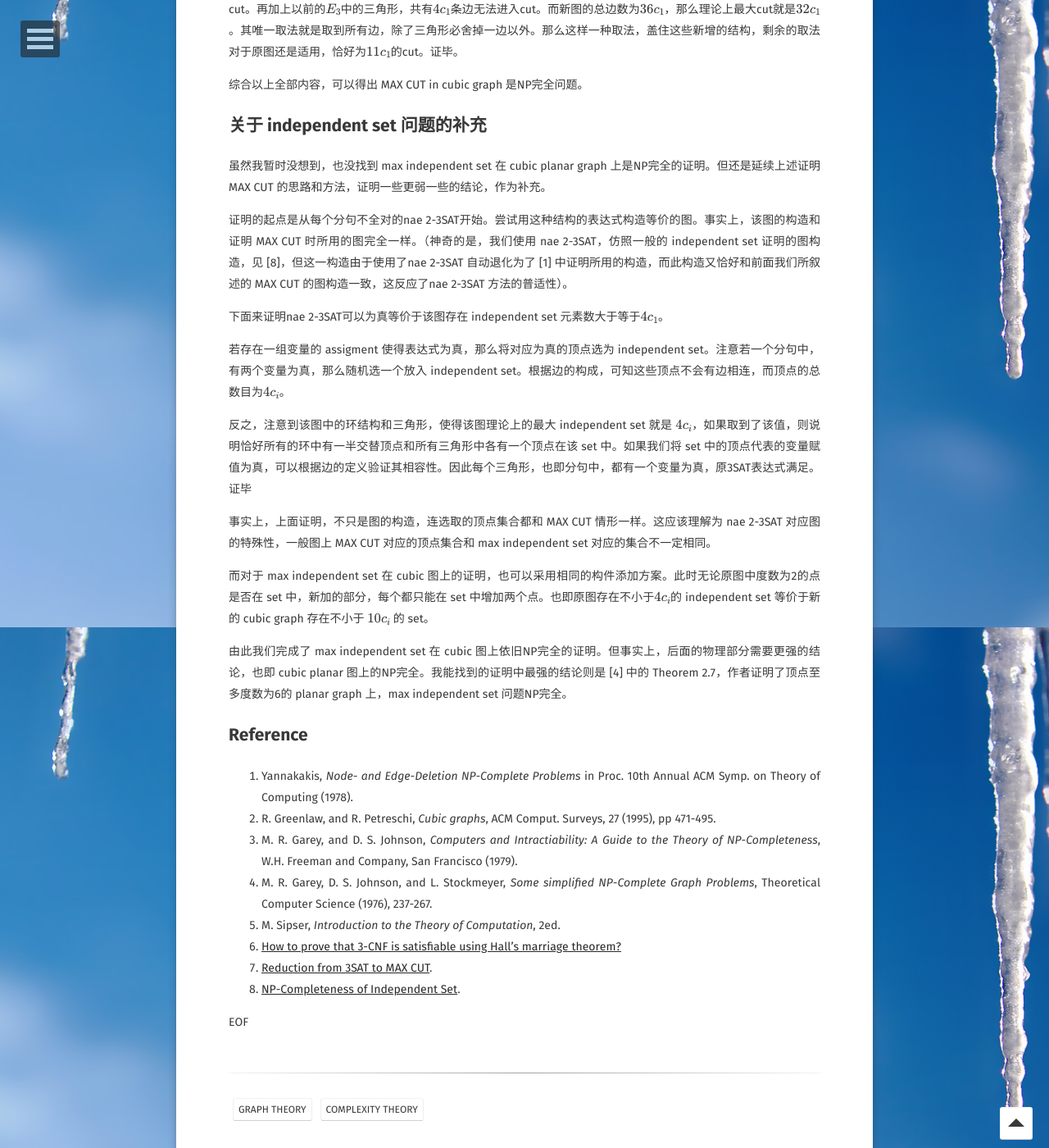
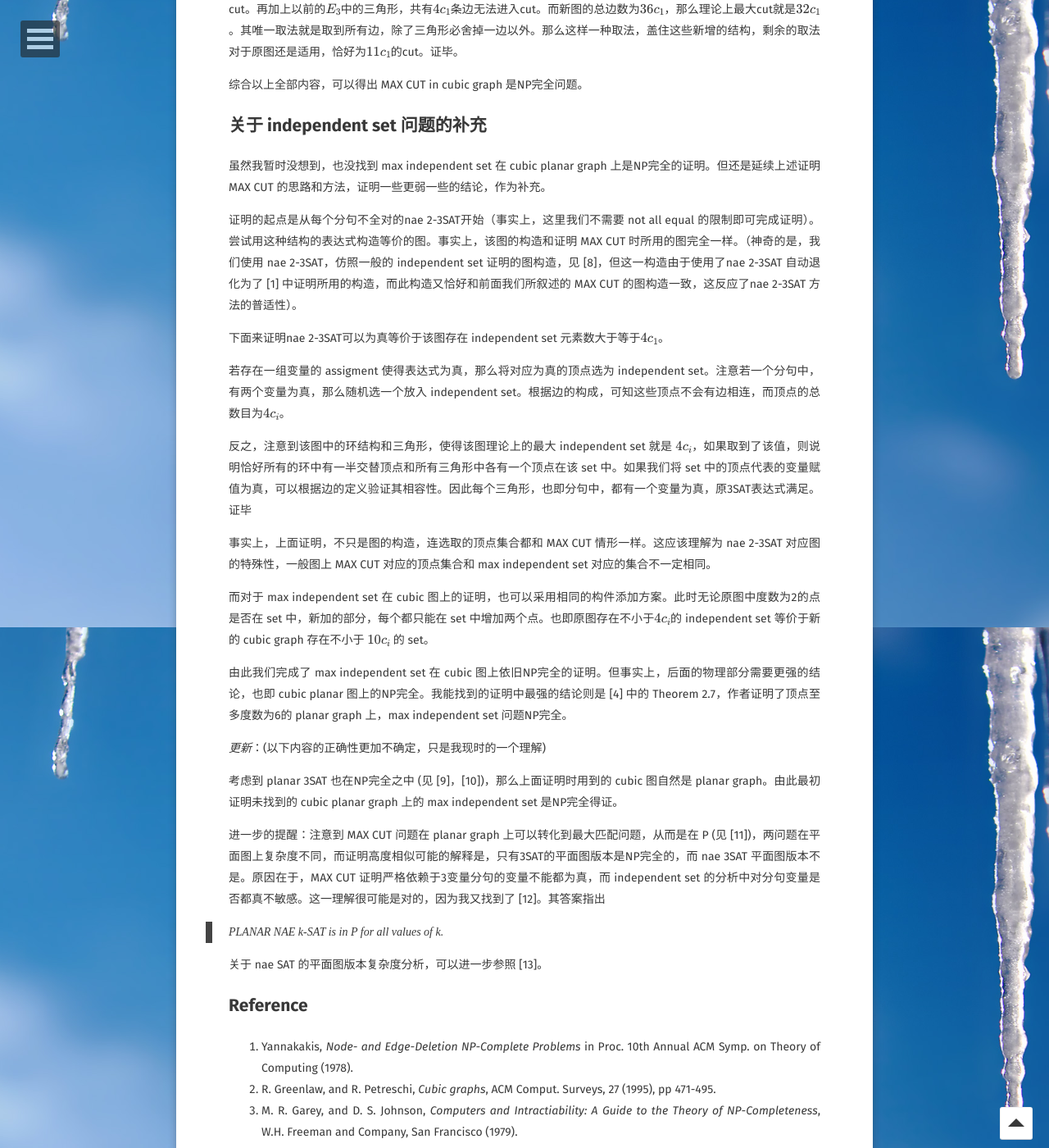
Before and after one commit to refraction-ray/refraction-ray.github.io, a Jekyll site: the page built from _posts/2018-10-09-cubic graph 上的 NP 完全问题.md, in a window 1280 px wide and 1400 px high, scrolled down 4635 px. Shown: the whole window at 82% size. Built offline with Jekyll 4.4.1, drawn with Linux system fonts in a browser that asks for light colours; some web fonts are replaced; formulas are drawn with MathJax 3; comment, search, counter and statistics services are not loaded; some of the changed text lies outside the part shown.

Commit message:
update planar explanation

```diff
--- a/_posts/2018-10-09-cubic graph 上的 NP 完全问题.md
+++ b/_posts/2018-10-09-cubic graph 上的 NP 完全问题.md
@@ -10,8 +10,6 @@ comments: true
 
 * toc
 {:toc}
-
-
 ## 引言
 
 这篇算是**物理学中的计算理论**正式的序章，我将从 3SAT 出发，给出一个约化到 cubic graph 上的 MAX CUT 问题的证明。本来这篇是要讲两个NP完全问题的证明，以用来证明物理系统中的 NP 困难问题。但第二个问题：Maximum independent set in a planar cubic graph 的完整证明，我并没有找到，因为所有的参考文献都指向了一个找不到的引用：Maire, D., and Storer, J. A. 1977, *A note on the complexity of the superstring problem*, Tech Report N. 233, Princeton University. 而且我不是一个人，[2] 引用这篇时，还特意加上了句 as cited in [3]，说明 [2] 作者也没找到这篇文献。不过 [4] 有一个该问题弱化版的证明，给出了 at most cubic graph 和 planar at most degree-six graph 的肯定结果，我们在证明我们的主要结论，第一个NP完全问题后，会稍微跑个题证一下第二个问题的弱化版。
@@ -122,7 +120,7 @@ $$E_3$$ = {对于每个3变量分句出现的3个变量的相互三条边都连
 
 虽然我暂时没想到，也没找到 max independent set 在 cubic planar graph 上是NP完全的证明。但还是延续上述证明 MAX CUT 的思路和方法，证明一些更弱一些的结论，作为补充。
 
-证明的起点是从每个分句不全对的nae 2-3SAT开始。尝试用这种结构的表达式构造等价的图。事实上，该图的构造和证明 MAX CUT 时所用的图完全一样。（神奇的是，我们使用 nae 2-3SAT，仿照一般的 independent set 证明的图构造，见 [8]，但这一构造由于使用了nae 2-3SAT 自动退化为了 [1] 中证明所用的构造，而此构造又恰好和前面我们所叙述的 MAX CUT 的图构造一致，这反应了nae 2-3SAT 方法的普适性）。
+证明的起点是从每个分句不全对的nae 2-3SAT开始（事实上，这里我们不需要 not all equal 的限制即可完成证明）。尝试用这种结构的表达式构造等价的图。事实上，该图的构造和证明 MAX CUT 时所用的图完全一样。（神奇的是，我们使用 nae 2-3SAT，仿照一般的 independent set 证明的图构造，见 [8]，但这一构造由于使用了nae 2-3SAT 自动退化为了 [1] 中证明所用的构造，而此构造又恰好和前面我们所叙述的 MAX CUT 的图构造一致，这反应了nae 2-3SAT 方法的普适性）。
 
 下面来证明nae 2-3SAT可以为真等价于该图存在 independent set 元素数大于等于$$4c_1$$。
 
@@ -136,6 +134,16 @@ $$E_3$$ = {对于每个3变量分句出现的3个变量的相互三条边都连
 
 由此我们完成了 max independent set 在 cubic 图上依旧NP完全的证明。但事实上，后面的物理部分需要更强的结论，也即 cubic planar 图上的NP完全。我能找到的证明中最强的结论则是 [4] 中的 Theorem 2.7，作者证明了顶点至多度数为6的 planar graph 上，max independent set 问题NP完全。
 
+*更新*：(以下内容的正确性更加不确定，只是我现时的一个理解)
+
+考虑到 planar 3SAT 也在NP完全之中 (见 [9]，[10])，那么上面证明时用到的 cubic 图自然是 planar graph。由此最初证明未找到的 cubic planar graph 上的 max independent set 是NP完全得证。
+
+进一步的提醒：注意到 MAX CUT 问题在 planar graph 上可以转化到最大匹配问题，从而是在 P (见 [11])，两问题在平面图上复杂度不同，而证明高度相似可能的解释是，只有3SAT的平面图版本是NP完全的，而 nae 3SAT 平面图版本不是。原因在于，MAX CUT 证明严格依赖于3变量分句的变量不能都为真，而 independent set 的分析中对分句变量是否都真不敏感。这一理解很可能是对的，因为我又找到了 [12]。其答案指出
+
+> PLANAR NAE k-SAT is in P for all values of k.
+
+关于 nae SAT 的平面图版本复杂度分析，可以进一步参照 [13]。
+
 ## Reference
 
 1. Yannakakis, *Node- and Edge-Deletion NP-Complete Problems* in Proc. 10th Annual ACM Symp. on Theory of Computing (1978).
@@ -146,6 +154,11 @@ $$E_3$$ = {对于每个3变量分句出现的3个变量的相互三条边都连
 6. [How to prove that 3-CNF is satisfiable using Hall's marriage theorem?](https://math.stackexchange.com/questions/2606499/how-to-prove-that-3-cnf-is-satisfiable-using-halls-marriage-theorem)
 7. [Reduction from 3SAT to MAX CUT](http://www.cs.cornell.edu/courses/cs4820/2014sp/notes/reduction-maxcut.pdf).
 8. [NP-Completeness of Independent Set](https://www.nitt.edu/home/academics/departments/cse/faculty/kvi/NPC%20INDEPENDENT%20SET-CLIQUE-VERTEX%20COVER.pdf).
+9. David Lichtenstein, *Planar Formulae and Their Uses*, SIAM J. Comput., 11(2), 329-343 (1982).
+10. [Lecture note on planar 3SAT](http://courses.csail.mit.edu/6.890/fall14/scribe/lec7.pdf).
+11. F. Hadlock, *Finding a Maximum Cut of a Planar Graph in Polynomial Time*, SIAM  J. Comput. , 4(3), 221-225 (1975).
+12. [For which k is PLANAR NAE k-SAT in P?](https://cstheory.stackexchange.com/questions/5994/for-which-k-is-planar-nae-k-sat-in-p)
+13.  B. Moret, *Planar NAE3SAT is in P*, ACM SIGACT News, 19, 2  (1988).
 
 
 EOF
```
